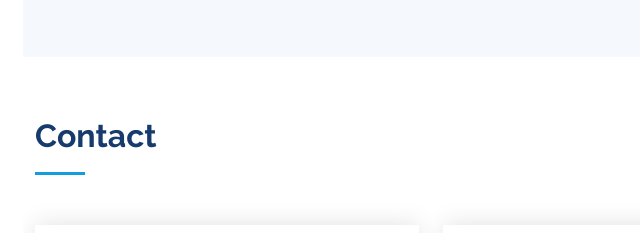
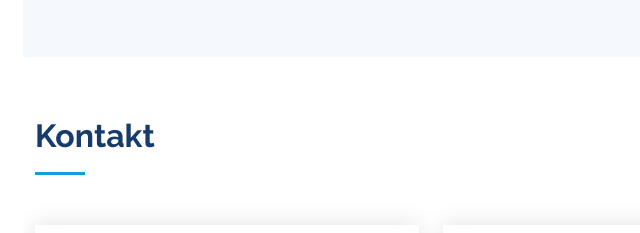
Before and after one commit to maestro2711/CV_mitterand, a plain HTML site: page index.html in a window 1280 px wide. Shown: the part 4867-5100 px from the top of the page, 277-917 px from the left. Drawn offline with nearby package versions, Linux system fonts and the light colour scheme.

Commit message:
#6-location Änderung

```diff
--- a/index.html
+++ b/index.html
@@ -800,7 +800,7 @@
       <div class="container">
 
         <div class="section-title">
-          <h2>Contact</h2>
+          <h2>Kontakt</h2>
         </div>
 
         <div class="row" data-aos="fade-in">
```
